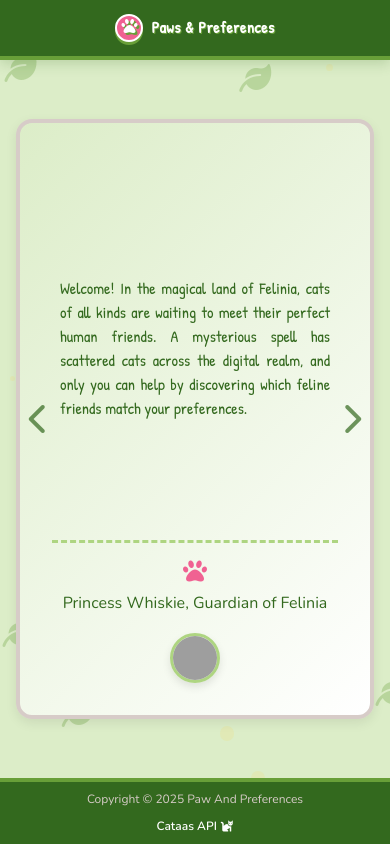
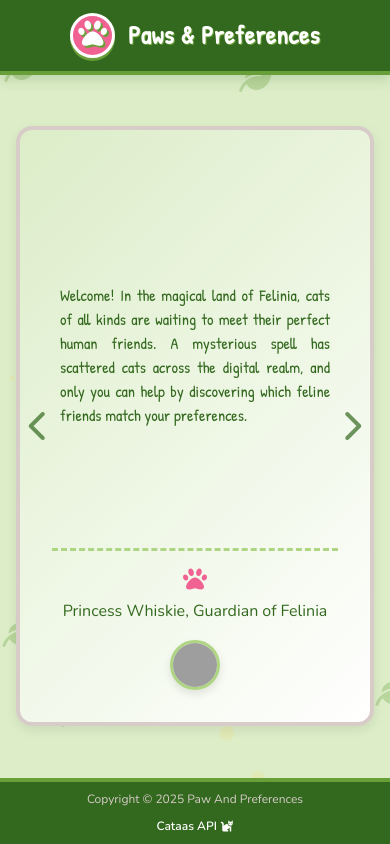
Before and after one commit to qjy02/pawandpreferences, a plain HTML site: page index.html in a window 390 px wide. Drawn offline with nearby package versions, Linux system fonts and the light colour scheme; grey boxes are pictures that could not be loaded.

Commit message:
Update: Index Header
+ Ensure index header has same css as preferences webpage

```diff
--- a/index.html
+++ b/index.html
@@ -529,18 +529,6 @@
         }
 
         /* RESPONSIVE DESIGN SECTION */
-        @media (max-width: 1200px) {
-            .title {
-                font-size: 1.5rem;
-            }
-
-            .cat-icon {
-                font-size: 1.6rem;
-                width: 40px;
-                height: 40px;
-            }
-        }
-
         @media (max-width: 992px) {
             .page1-main,
             .page2-main {
@@ -557,22 +545,6 @@
         }
 
         @media (max-width: 768px) {
-            header {
-                padding: 0.6rem 1rem;
-                min-height: 60px;
-            }
-
-            .title {
-                font-size: 1.3rem;
-            }
-
-            .cat-icon {
-                font-size: 1.4rem;
-                width: 36px;
-                height: 36px;
-                margin-right: 0.6rem;
-            }
-
             main {
                 padding: 0.5rem;
             }
@@ -636,17 +608,6 @@
         }
 
         @media (max-width: 576px) {
-            .title {
-                font-size: 1.1rem;
-            }
-
-            .cat-icon {
-                font-size: 1.2rem;
-                width: 32px;
-                height: 32px;
-                margin-right: 0.5rem;
-            }
-
             .flip-note-container {
                 padding: 0.5rem;
             }
@@ -715,17 +676,6 @@
         }
 
         @media (max-width: 400px) {
-            .title {
-                font-size: 1rem;
-            }
-
-            .cat-icon {
-                font-size: 1rem;
-                width: 28px;
-                height: 28px;
-                border-width: 2px;
-            }
-
             .page1-main,
             .page2-main {
                 font-size: 1rem;
```
